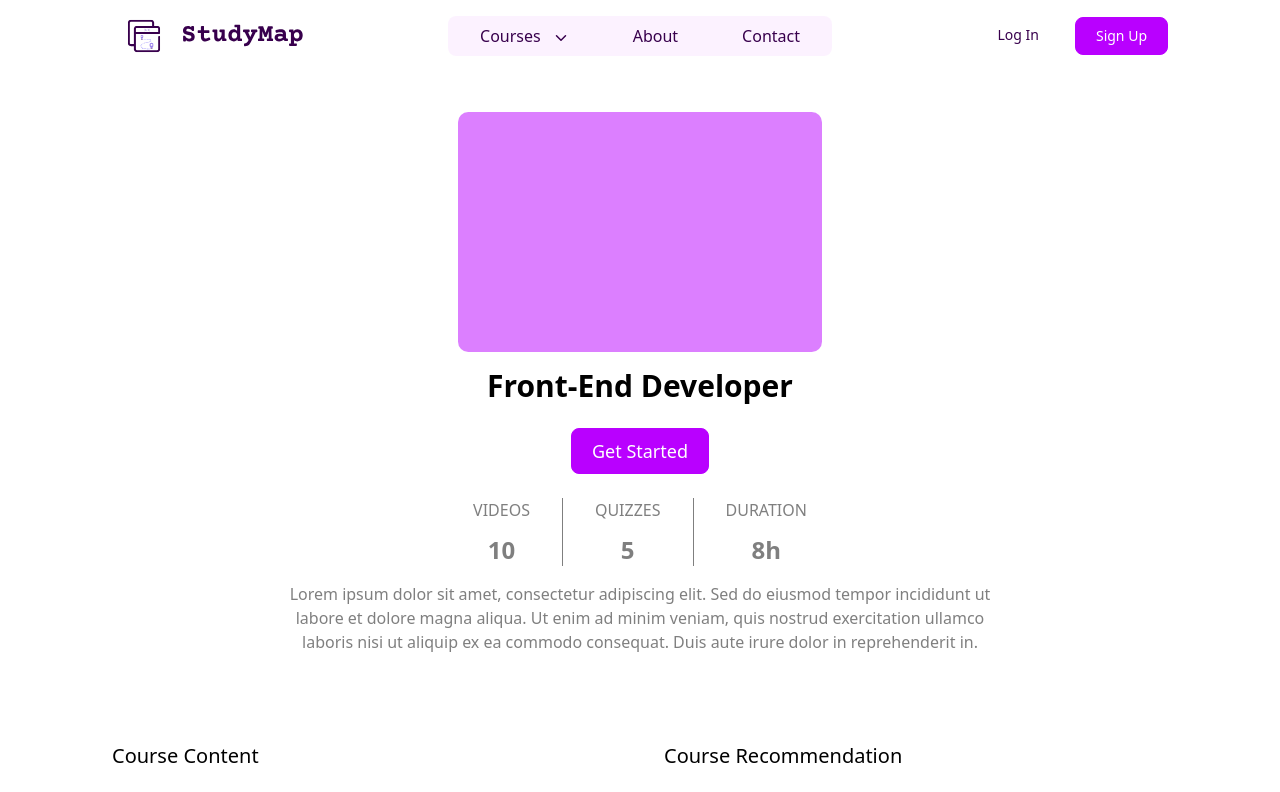
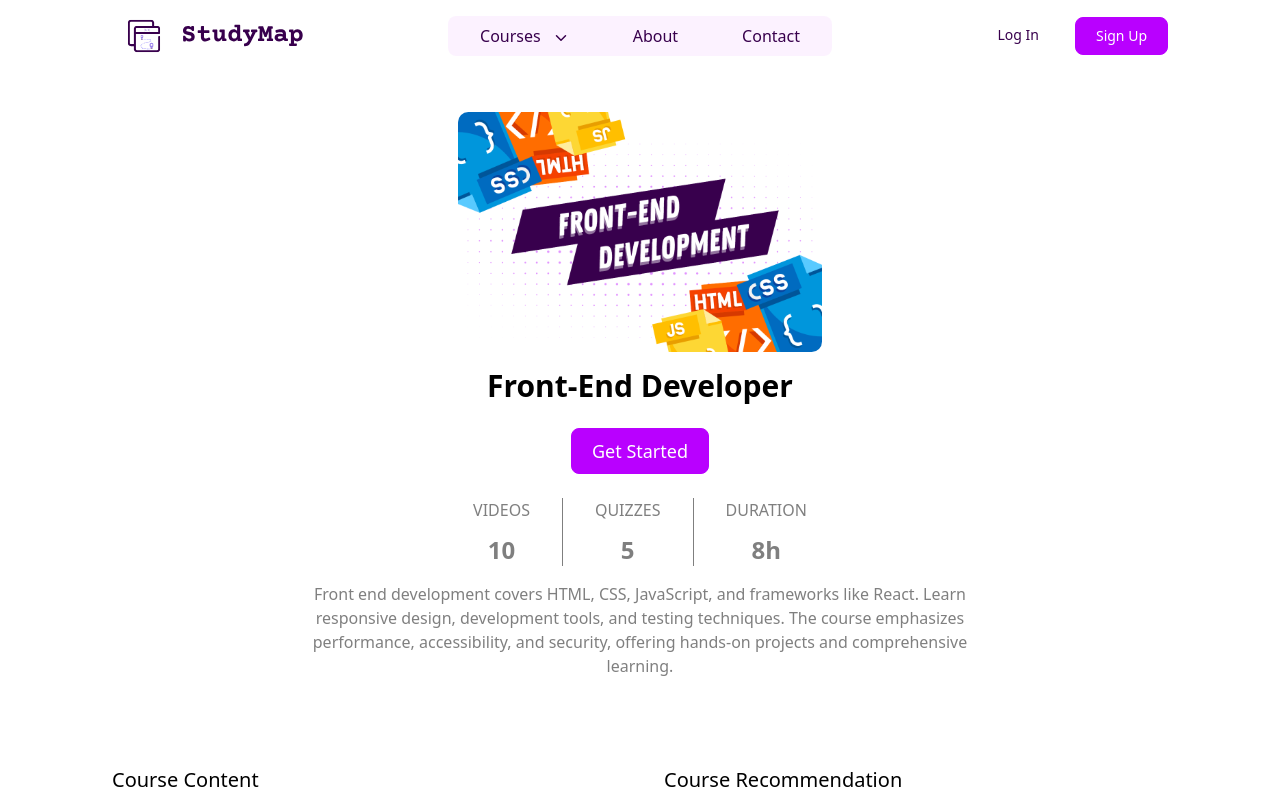
Before and after one commit to allsyalwaa/StudyMap, a React (Vite) app: page /course in a window 1280 px wide. Shown: the top 792 px of the page. Built offline with nearby package versions, Linux system fonts and the light colour scheme.

Commit message:
refactor: Update SecTitleCourse component to use new frontend image and update course description

```diff
--- a/src/components/section/SecTitleCourse.jsx
+++ b/src/components/section/SecTitleCourse.jsx
@@ -1,11 +1,11 @@
-import ImageCourse from "../../assets/illustration-course.svg";
 import Button from "../ui/Button";
+import frontend from "../../assets/frontend.svg";
 
 export default function SecTitleCourse() {
   return (
     <section className="container my-12">
       <div className="grid justify-center">
-        <img className="mx-auto h-32 md:h-60" src={ImageCourse} alt="" />
+        <img className="mx-auto h-32 md:h-60" src={frontend} alt="" />
 
         <h1 className="mt-4 text-center text-3xl font-bold">
           Front-End Developer
@@ -33,11 +33,10 @@ export default function SecTitleCourse() {
 
         <div className="flex justify-center">
           <p className="mt-4 w-2/3 text-center text-base text-black/50">
-            Lorem ipsum dolor sit amet, consectetur adipiscing elit. Sed do
-            eiusmod tempor incididunt ut labore et dolore magna aliqua. Ut enim
-            ad minim veniam, quis nostrud exercitation ullamco laboris nisi ut
-            aliquip ex ea commodo consequat. Duis aute irure dolor in
-            reprehenderit in.
+            Front end development covers HTML, CSS, JavaScript, and frameworks
+            like React. Learn responsive design, development tools, and testing
+            techniques. The course emphasizes performance, accessibility, and
+            security, offering hands-on projects and comprehensive learning.
           </p>
         </div>
       </div>
```
